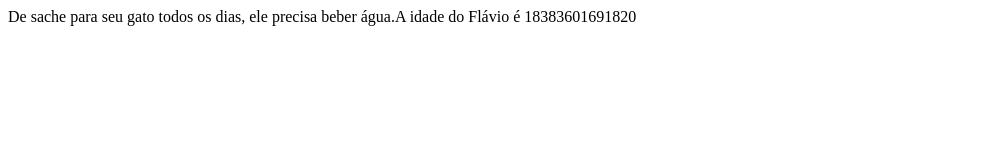
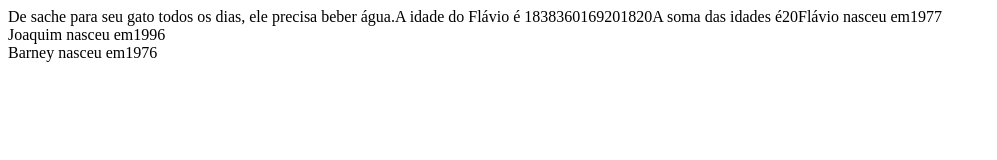
Before and after one commit to verronebruna/Projetos-Alura, a plain HTML site: page logica/programa.html in a window 1280 px wide. Shown: the whole page, without its empty margins (0-997 px from the left). Drawn offline with Linux system fonts and the light colour scheme.

Commit message:
Aula de concatenação

```diff
--- a/logica/programa.html
+++ b/logica/programa.html
@@ -4,8 +4,10 @@
   document.write(
     "De sache para seu gato todos os dias, ele precisa beber água."
   );
+  alert("Isso será exibido para o usuário");
 
-  //   Por que então utilizar o document.write() para, do mundo JavaScript, escrever em HTML? Porque o JavaScript é uma linguagem dinâmica. Podemos, eventualmente, imprimir estas informações múltiplas vezes. Apesar de escrevermos mais, no JavaScript podemos escrever um código dinâmico, mesmo em HTML.
+  //Por que então utilizar o document.write() para, do mundo JavaScript, escrever em HTML? Porque o JavaScript é uma linguagem dinâmica.
+  //Podemos, eventualmente, imprimir estas informações múltiplas vezes. Apesar de escrevermos mais, no JavaScript podemos escrever um código dinâmico, mesmo em HTML.
 
   document.write("A idade do Flávio é ");
   document.write(18);
@@ -13,5 +15,12 @@
   document.write(18 * 20); //multiplicação
   document.write(18 - 2); //subtração
   document.write(18 / 2); //divisão
+  document.write((20 + 10 + 30) / 3); //média dos valores
+
   document.write("18" + "20"); //concatenação: quando tem operação de soma com um texto, ou seja, ele junta um texto com outro.
+  document.write("A soma das idades é" + (20 + 10 + 30) / 3); //Temos uma frase (String), onde queremos somar a ela a soma dos valores e depois conseguir a média desses valores.
+
+  document.write("Flávio nasceu em" + (2016 - 39) + "<br>"); //No caso de uma lista, colocamos o BR ao final para a quebra de linha
+  document.write("Joaquim nasceu em" + (2016 - 20) + "<br>");
+  document.write("Barney nasceu em" + (2016 - 40) + "<br>");
 </script>
```
